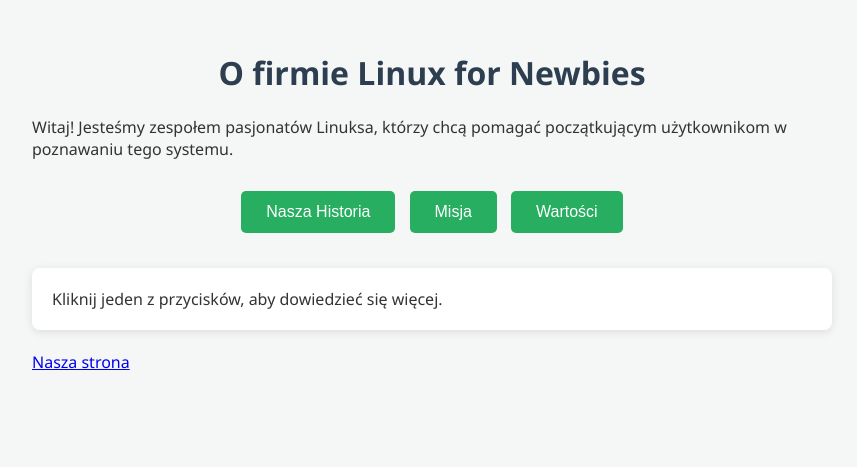
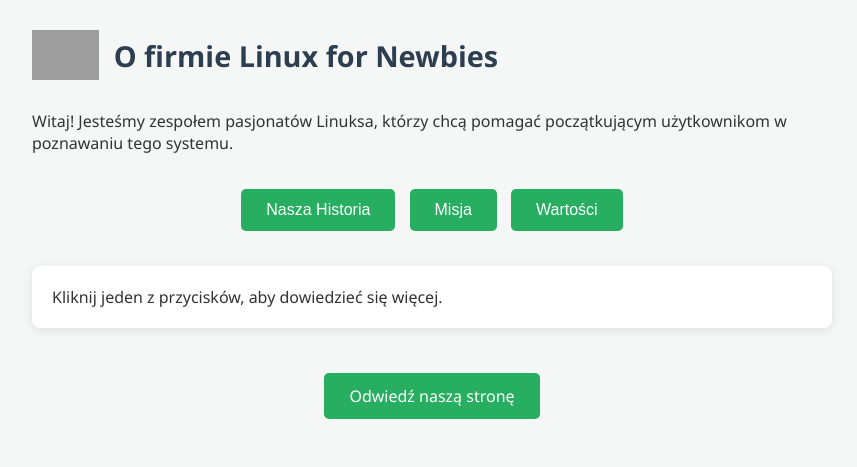
Before and after one commit to LNfN-website/About-us, a plain HTML site: page index.html in a window 1280 px wide. Shown: the whole page, without its empty margins (208-1065 px from the left). Drawn offline with Linux system fonts and the light colour scheme; grey boxes are pictures that could not be loaded.

Commit message:
Update index.html

```diff
--- a/index.html
+++ b/index.html
@@ -13,9 +13,20 @@
       max-width: 800px;
       margin: auto;
     }
-    h1 {
+    header {
+      display: flex;
+      align-items: center;
+      margin-bottom: 30px;
+    }
+    header img {
+      height: 50px;
+      margin-right: 15px;
+    }
+    header h1 {
       color: #2c3e50;
-      text-align: center;
+      margin: 0;
+      font-size: 1.8rem;
+      flex-grow: 1;
     }
     .btn {
       background-color: #27ae60;
@@ -27,6 +38,8 @@
       cursor: pointer;
       border-radius: 5px;
       transition: background-color 0.3s ease;
+      text-decoration: none;
+      display: inline-block;
     }
     .btn:hover {
       background-color: #2ecc71;
@@ -38,25 +51,36 @@
       box-shadow: 0 2px 10px rgba(0,0,0,0.1);
       margin-top: 20px;
     }
+    .buttons-container {
+      text-align: center;
+      margin-top: 20px;
+    }
   </style>
 </head>
 <body>
-  <h1>O firmie Linux for Newbies</h1>
+  <header>
+    <img src="https://lnfn-website.github.io/linux-for-newbies/logo.png" alt="Linux for Newbies Logo" />
+    <h1>O firmie Linux for Newbies</h1>
+  </header>
+
   <p>Witaj! Jesteśmy zespołem pasjonatów Linuksa, którzy chcą pomagać początkującym użytkownikom w poznawaniu tego systemu.</p>
 
-<center>
-  <div>
+  <div class="buttons-container">
     <button class="btn" onclick="showInfo('historia')">Nasza Historia</button>
     <button class="btn" onclick="showInfo('misja')">Misja</button>
     <button class="btn" onclick="showInfo('wartosci')">Wartości</button>
   </div>
-</center>
 
   <div class="content-box" id="infoBox">
     Kliknij jeden z przycisków, aby dowiedzieć się więcej.
   </div>
 
-<h1></h1><a href="https://lnfn-website.github.io/linux-for-newbies/index.html">Nasza strona</a></h1>
+  <div style="text-align: center; margin-top: 30px;">
+    <a href="https://lnfn-website.github.io/linux-for-newbies/index.html"
+       class="btn" target="_blank" rel="noopener noreferrer">
+      Odwiedź naszą stronę
+    </a>
+  </div>
 
   <script>
     const infoContent = {
```
